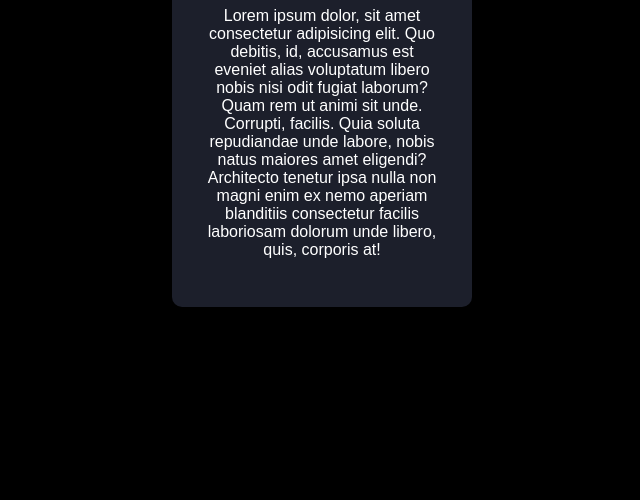
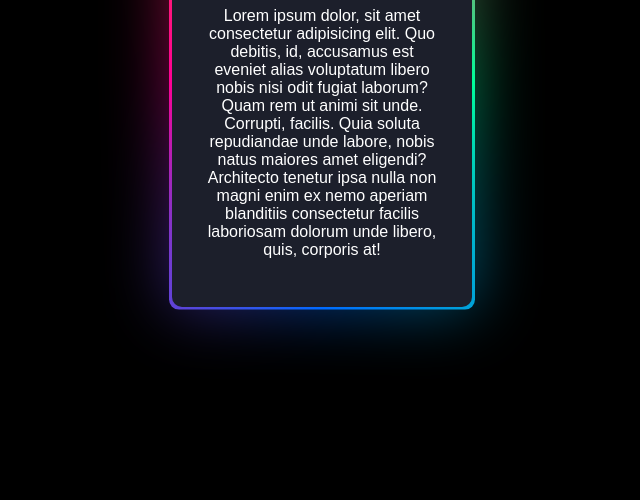
Before and after one commit to naimulhasannabil/BORDER-ANIMATION, a plain HTML site: page index.html in a window 1280 px wide. Shown: the part 300-800 px from the top of the page, without its empty margins (326-966 px from the left). Drawn offline with Linux system fonts and the light colour scheme.

Commit message:
Update the code

```diff
--- a/style.css
+++ b/style.css
@@ -27,3 +27,22 @@ body {
     position: absolute;
     top: 150px;
 }
+
+.card::after, .card::before {
+    content: '';
+    position: absolute;
+    height: 100%;
+    width: 100%;
+    background-image: conic-gradient(#ff4545, #00ff99, #006aff, #ff0095, #ff4545);
+    top: 50%;
+    left: 50%;
+    translate: -50% -50%;
+    z-index:-1;
+    padding: 3px;
+    border-radius: 10px;
+}
+
+.card::before {
+   filter: blur(2rem);
+   opacity: 0.5;
+}
```
